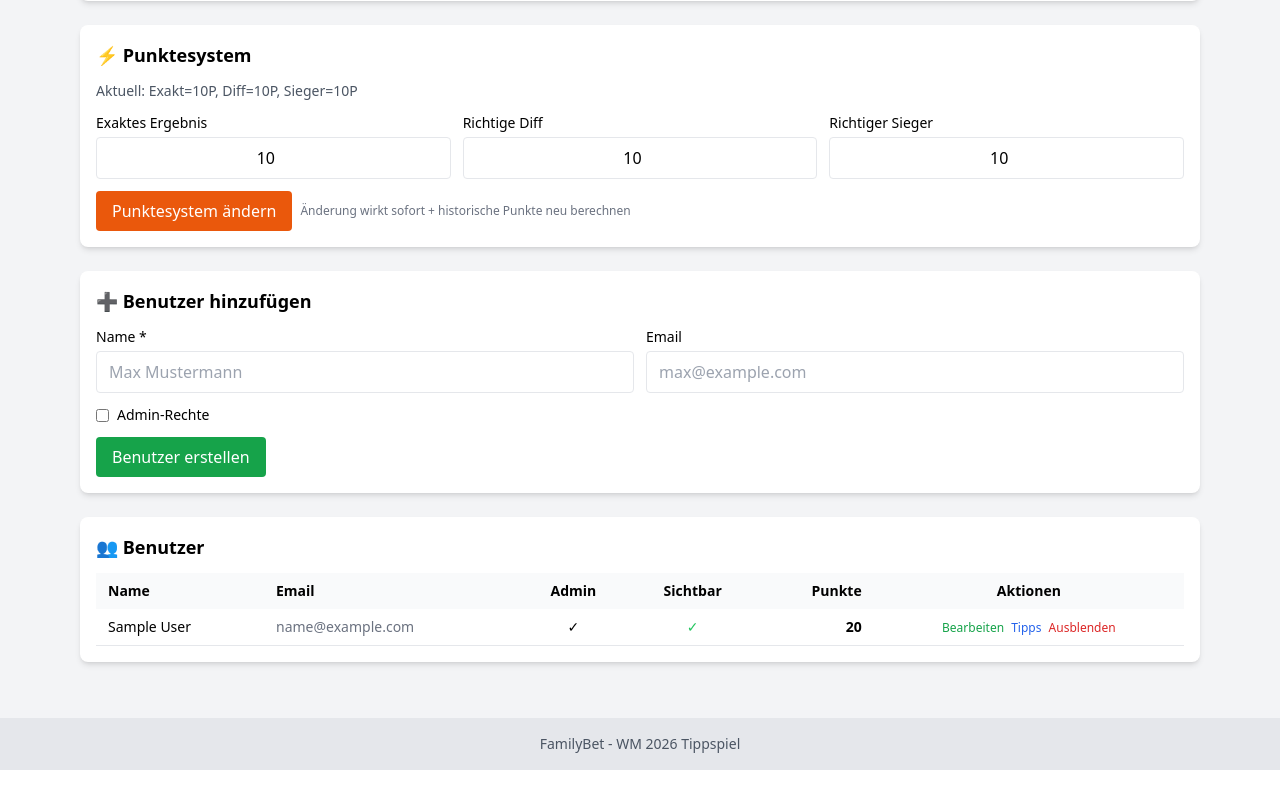
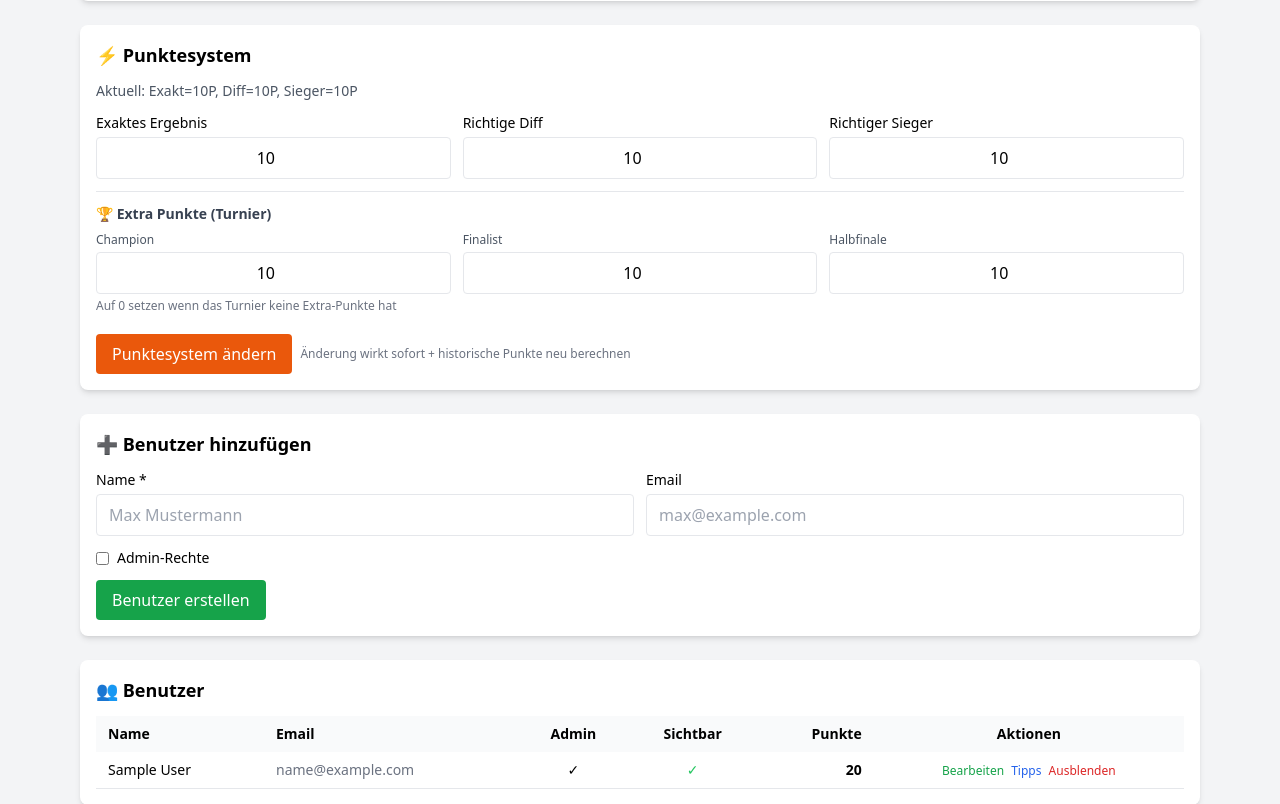
Before and after one commit to ccarpo/familybet, a Flask app: page /admin in a window 1280 px wide. Shown: the part 403-1207 px from the top of the page. Before the commit the page ends 1173 px from the top, so only its background shows below. Run offline with Flask 3, Linux system fonts and the light colour scheme; the visitor is signed in with stand-in values (Sample User, id 1); data comes from the database, SQL or seed files in the repository; tables that the repository leaves empty hold one stand-in row (values such as "Sample post"); some libraries are stand-ins or nearby versions.

Commit message:
ui for extra points

```diff
--- a/app/routes/admin.py
+++ b/app/routes/admin.py
@@ -60,9 +60,12 @@ def update_scoring():
         points_exact = int(request.form.get('points_exact', 3))
         points_diff = int(request.form.get('points_diff', 2))
         points_winner = int(request.form.get('points_winner', 1))
+        points_champion = int(request.form.get('points_champion', 10))
+        points_finalist = int(request.form.get('points_finalist', 5))
+        points_semifinalist = int(request.form.get('points_semifinalist', 3))
 
         # Validate inputs
-        if points_exact < 0 or points_diff < 0 or points_winner < 0:
+        if any(p < 0 for p in [points_exact, points_diff, points_winner, points_champion, points_finalist, points_semifinalist]):
             flash('Punkte können nicht negativ sein', 'error')
             return redirect(url_for('admin.index'))
 
@@ -71,13 +74,21 @@ def update_scoring():
         active_tournament = Tournament.get_active()
         tournament_id = active_tournament.id if active_tournament else None
 
-        # Create new config for this tournament
-        ScoringConfig.create_new(points_exact, points_diff, points_winner, tournament_id=tournament_id)
+        # Create new config for this tournament with extra points
+        ScoringConfig.create_new(
+            points_exact=points_exact,
+            points_diff=points_diff,
+            points_winner=points_winner,
+            points_champion=points_champion,
+            points_finalist=points_finalist,
+            points_semifinalist=points_semifinalist,
+            tournament_id=tournament_id
+        )
 
         # Recalculate all points with new config (for this tournament)
         ScoringService.recalculate_all_match_points(tournament_id=tournament_id)
 
-        flash(f'Punktesystem aktualisiert: Exakt={points_exact}, Diff={points_diff}, Sieger={points_winner}. Alle Punkte wurden neu berechnet.', 'success')
+        flash(f'Punktesystem aktualisiert: Exakt={points_exact}, Diff={points_diff}, Sieger={points_winner}, Champion={points_champion}. Alle Punkte wurden neu berechnet.', 'success')
     except ValueError:
         flash('Bitte gültige Zahlen eingeben', 'error')
     except Exception as e:
--- a/app/templates/admin/index.html
+++ b/app/templates/admin/index.html
@@ -102,7 +102,33 @@
                 </div>
             </div>
 
-            <div class="flex items-center gap-2">
+            <!-- Extra Punkte für Turnierwetten -->
+            <div class="border-t pt-3 mt-3">
+                <h3 class="text-sm font-semibold text-gray-700 mb-2">🏆 Extra Punkte (Turnier)</h3>
+                <div class="grid grid-cols-3 gap-3">
+                    <div>
+                        <label class="block text-xs font-medium text-gray-600 mb-1">Champion</label>
+                        <input type="number" name="points_champion" min="0"
+                               value="{{ scoring_config.points_champion|default(10) }}"
+                               class="w-full border rounded px-3 py-2 text-center">
+                    </div>
+                    <div>
+                        <label class="block text-xs font-medium text-gray-600 mb-1">Finalist</label>
+                        <input type="number" name="points_finalist" min="0"
+                               value="{{ scoring_config.points_finalist|default(5) }}"
+                               class="w-full border rounded px-3 py-2 text-center">
+                    </div>
+                    <div>
+                        <label class="block text-xs font-medium text-gray-600 mb-1">Halbfinale</label>
+                        <input type="number" name="points_semifinalist" min="0"
+                               value="{{ scoring_config.points_semifinalist|default(3) }}"
+                               class="w-full border rounded px-3 py-2 text-center">
+                    </div>
+                </div>
+                <p class="text-xs text-gray-500 mt-1">Auf 0 setzen wenn das Turnier keine Extra-Punkte hat</p>
+            </div>
+
+            <div class="flex items-center gap-2 pt-2">
                 <button type="submit" class="bg-orange-600 text-white px-4 py-2 rounded hover:bg-orange-700">
                     Punktesystem ändern
                 </button>
```
